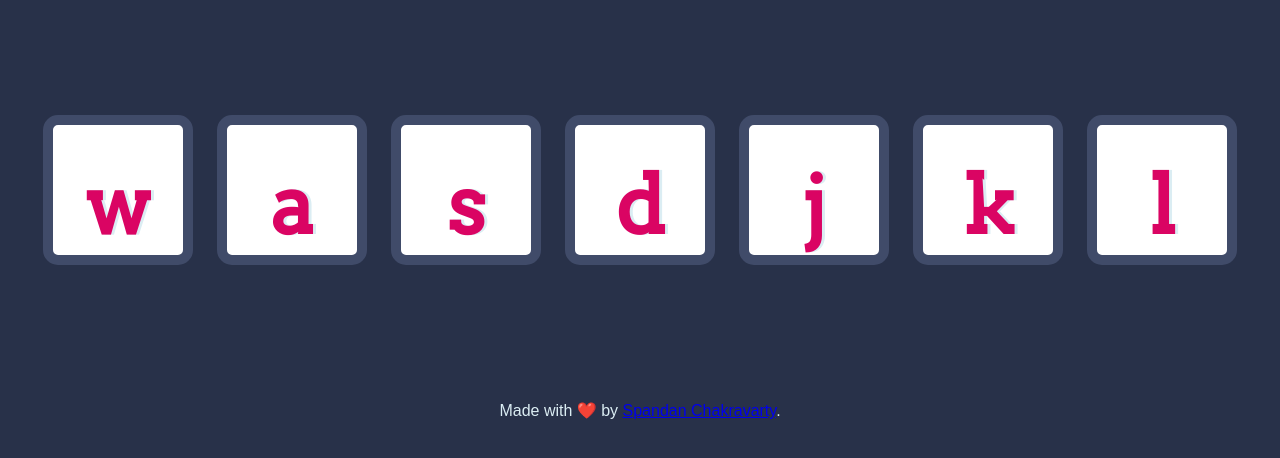
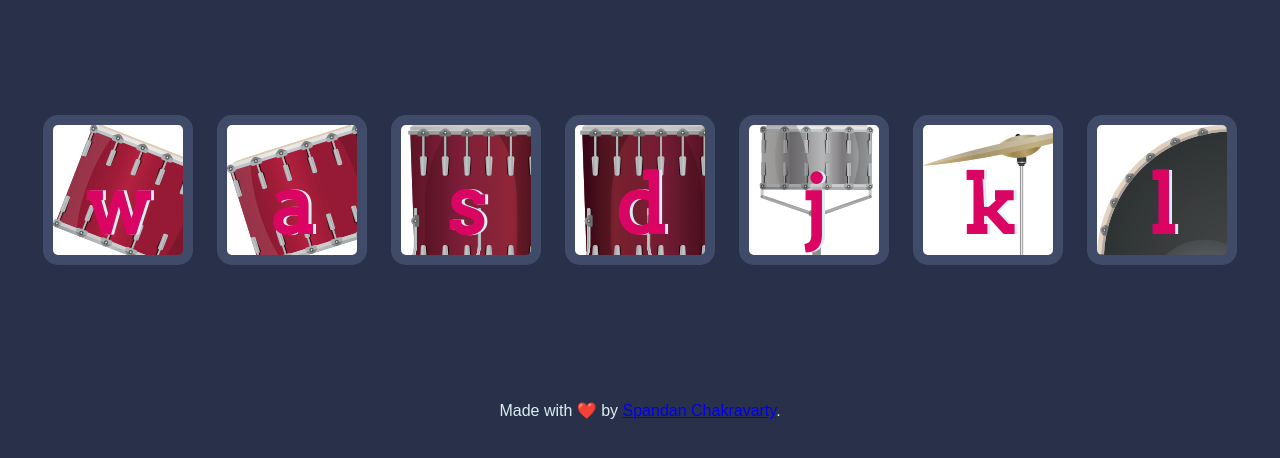
Before and after one commit to spandan1460/Drum-Kit-Web-App, a plain HTML site: page index.html in a window 1280 px wide. Shown: the part 174-632 px from the top of the page. Drawn offline with Linux system fonts and the light colour scheme.

Commit message:
Fix Background Image Issue

```diff
--- a/styles.css
+++ b/styles.css
@@ -26,31 +26,31 @@ footer {
 }
 
 .w {
-  background-image: url("images\tom1.png");
+  background-image: url("/images/tom1.png");
 }
 
 .a {
-  background-image: url("images\tom2.png");
+  background-image: url("/images/tom2.png");
 }
 
 .s {
-  background-image: url("images\tom3.png");
+  background-image: url("/images/tom3.png");
 }
 
 .d {
-  background-image: url("images\tom4.png");
+  background-image: url("/images/tom4.png");
 }
 
 .j {
-  background-image: url("images\snare.png");
+  background-image: url("/images/snare.png");
 }
 
 .k {
-  background-image: url("images\crash.png");
+  background-image: url("/images/crash.png");
 }
 
 .l {
-  background-image: url("images\kick.png");
+  background-image: url("/images/kick.png");
 }
 
 .set {
```
